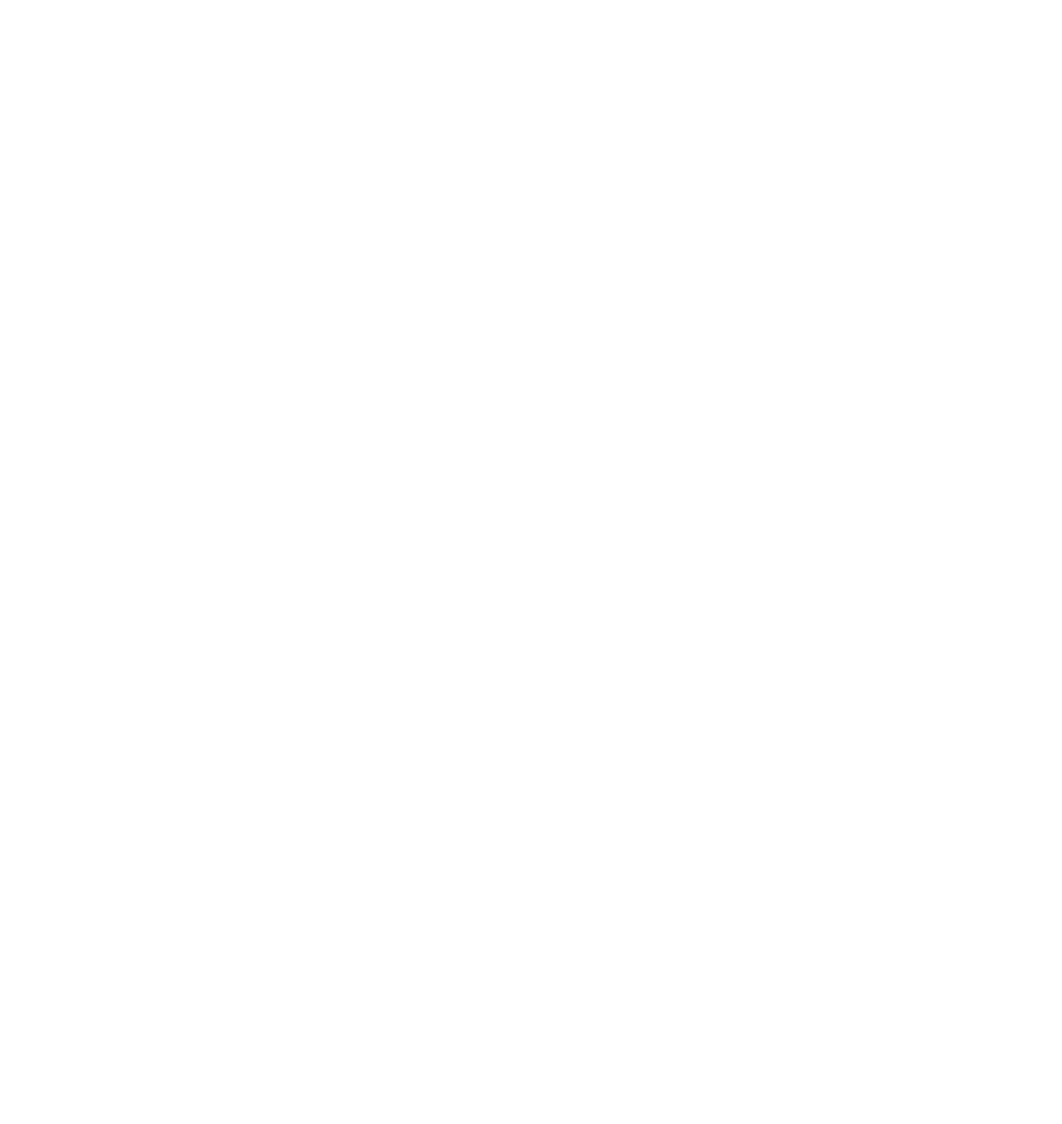
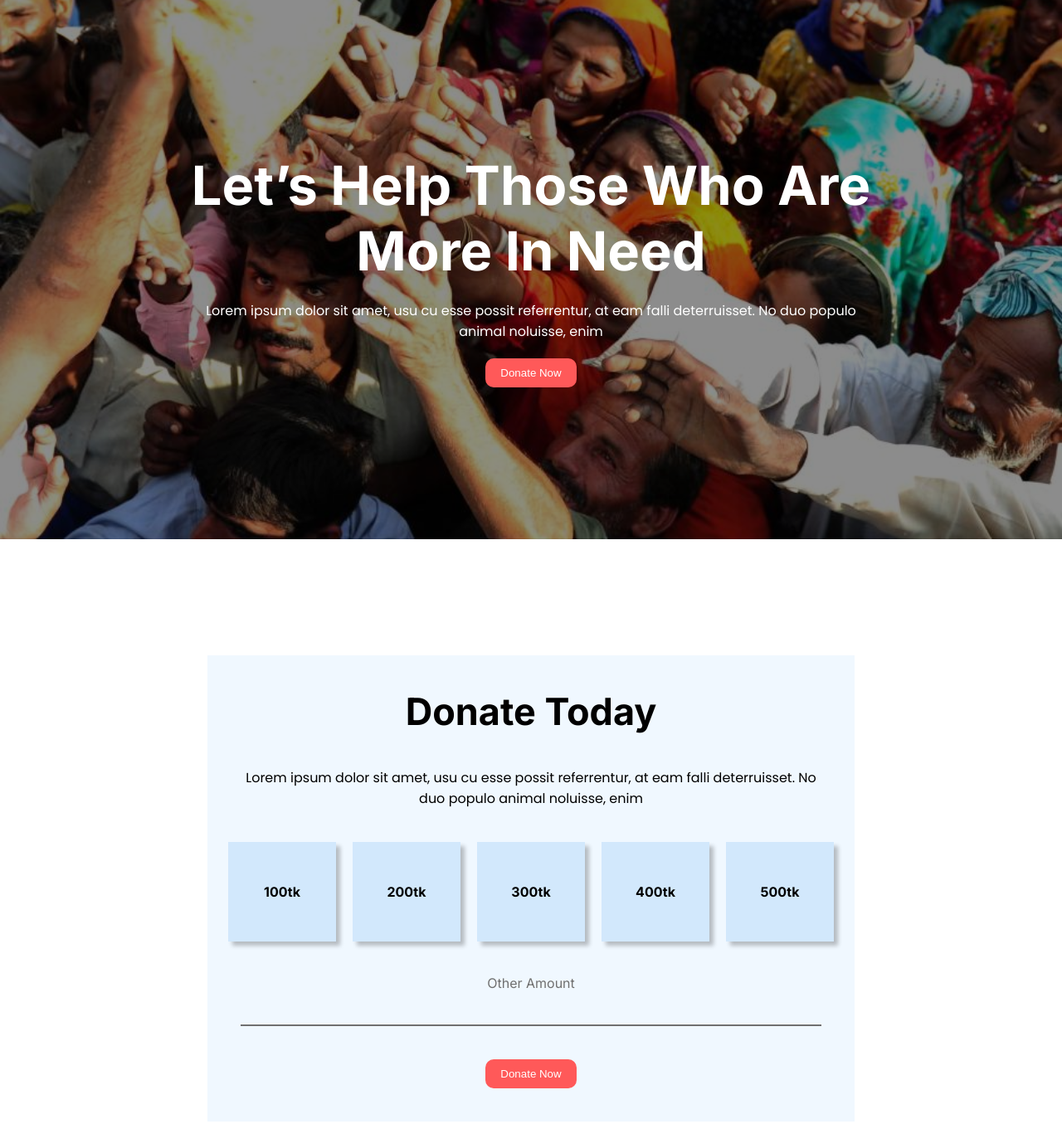
Before and after one commit to sakib404-hub/Donate-today-landing-page, a plain HTML site: page index.html in a window 1280 px wide. Shown: the whole page at 83% size. Before the commit the page ends 800 px from the top, so only its background shows below. Drawn offline with Linux system fonts and the light colour scheme.

Commit message:
added section

```diff
--- a/index.html
+++ b/index.html
@@ -6,6 +6,49 @@
     <title>Donate Today</title>
     <link rel="stylesheet" href="style.css" />
     <link rel="icon" type="image/x-icon" href="photos/logo.png" />
+    <link rel="preconnect" href="https://fonts.googleapis.com" />
+    <link rel="preconnect" href="https://fonts.gstatic.com" crossorigin />
+    <link
+      href="https://fonts.googleapis.com/css2?family=Inter:ital,opsz,wght@0,14..32,100..900;1,14..32,100..900&family=Lato:ital,wght@0,100;0,300;0,400;0,700;0,900;1,100;1,300;1,400;1,700;1,900&family=Poppins:ital,wght@0,100;0,200;0,300;0,400;0,500;0,600;0,700;0,800;0,900;1,100;1,200;1,300;1,400;1,500;1,600;1,700;1,800;1,900&family=Raleway:ital,wght@0,100..900;1,100..900&family=Work+Sans:ital,wght@0,100..900;1,100..900&display=swap"
+      rel="stylesheet"
+    />
   </head>
-  <body></body>
+  <body class="inter">
+    <header>
+      <div class="banner">
+        <div class="banner-container">
+          <div class="banner-content center">
+            <h3 class="banner-content-title">
+              Let’s Help Those Who Are More In Need
+            </h3>
+            <p class="poppins-regular">
+              Lorem ipsum dolor sit amet, usu cu esse possit referrentur, at eam
+              falli deterruisset. No duo populo animal noluisse, enim
+            </p>
+            <button class="btn-primary">Donate Now</button>
+          </div>
+        </div>
+      </div>
+    </header>
+    <main>
+      <section class="donate-today center">
+        <h3 class="donate-today-title">Donate Today</h3>
+        <p class="poppins-regular">
+          Lorem ipsum dolor sit amet, usu cu esse possit referrentur, at eam
+          falli deterruisset. No duo populo animal noluisse, enim
+        </p>
+        <div class="donation-quantity-container">
+          <div class="box">100tk</div>
+          <div class="box">200tk</div>
+          <div class="box">300tk</div>
+          <div class="box">400tk</div>
+          <div class="box">500tk</div>
+        </div>
+        <p class="dark-1">Other Amount</p>
+        <div class="horizontal"></div>
+        <button class="btn-primary">Donate Now</button>
+      </section>
+    </main>
+    <footer></footer>
+  </body>
 </html>
--- a/style.css
+++ b/style.css
@@ -0,0 +1,128 @@
+*{
+    margin: 0;
+    padding: 0;
+    box-sizing: border-box;
+}
+/* Shared Styling   */
+.inter{
+  font-family: "Inter", sans-serif;
+  font-optical-sizing: auto;
+  font-weight: normal;
+  font-style: normal;
+}
+.poppins-regular {
+  font-family: "Poppins", sans-serif;
+  font-weight: 400;
+  font-style: normal;
+}
+.btn-primary{
+    background-color: #FF5959;
+    color: white;
+    padding: 8px 16px;
+    border: none;
+    border-radius: 10px;
+    border: 2px solid transparent;
+    transition: 0.5s all ease;
+}
+.btn-primary:hover{
+    transform: scale(1.2);
+    border: 2px solid aliceblue;
+    transition: 0.5s all ease;
+}
+.center{
+    text-align: center;
+}
+.dark-1{
+    color: #707070;
+}
+/* Banner Stylin  */
+.banner{
+    width: 100%;
+    min-height: 650px;
+    background-image: url("photos/donation0.jpg");
+    background-repeat: no-repeat;
+    background-position: center;
+    background-size: cover;
+    z-index: -1;
+    /* border: 2px solid ;
+} */
+}
+.banner-container{
+    z-index: 1;
+    width:100%;
+    min-height: 650px;
+    background-color: rgba(0, 0, 0, 0.452);
+    /* border: 2px solid red; */
+    display: flex;
+    align-items: center;
+    justify-content: center;
+}
+.banner-content{
+    max-width: 820px;
+    max-height: 300px;
+    /* border: 2px solid black; */
+    color: white;
+     display: flex;
+    align-items: center;
+    justify-content: center;
+    flex-direction: column;
+    gap: 20px;
+
+}
+.banner-content-title{
+    font-size: 65px;
+    font-weight: bold;
+}
+/* Section-Donate-Today  */
+.donate-today{
+    max-width: 780px;
+    margin: 140px auto 140px;
+    height: auto;
+    /* border: 2px solid rgb(199, 45, 45); */
+    display: flex;
+    flex-direction: column;
+    align-items: center;
+    justify-content: center;
+    gap: 40px;
+    background-color: aliceblue;
+    padding: 40px;
+}
+.donate-today-title{
+    font-size: 45px;
+    font-weight: bold;
+}
+.donation-quantity-container{
+    display: grid;
+    grid-template-columns: repeat(5, 1fr);
+    gap: 20px;
+}
+.box{
+    height: 120px;
+    width: 130px;
+    background-color: rgb(210, 232, 252);
+    display: flex;
+    align-items: center;
+    justify-content: center;
+    box-shadow: 5px 5px 5px rgba(0, 0, 0, 0.247);
+    font-weight: bold;
+}
+.horizontal{
+    height: 2px;
+    width: 100%;
+    border-bottom: 2px solid #707070;
+}
+@media screen and (max-width:576px){
+    .donation-quantity-container{
+        grid-template-columns: repeat(1, 1fr);
+    }
+}
+
+@media screen and (min-width:577px) and (max-width: 992px) {
+    .donation-quantity-container{
+        grid-template-columns: repeat(3, 1fr);
+    }
+    .donation-quantity-container{
+        justify-items: center;
+    }
+
+}
```
